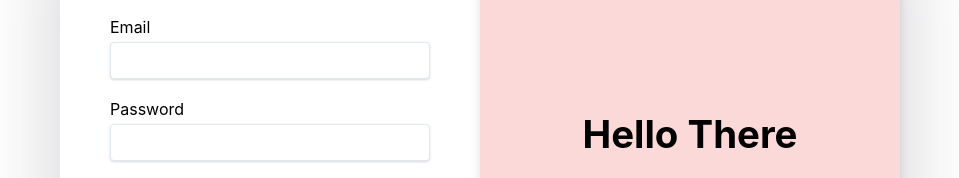
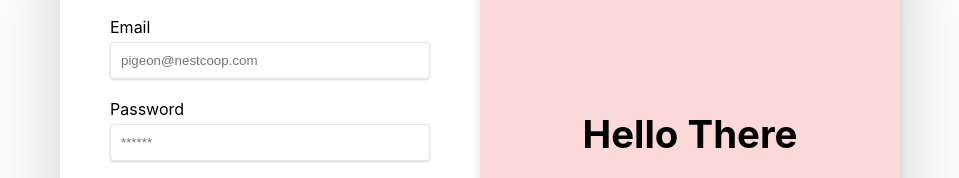
Before and after one commit to jasonhoo95/piegeonholelive-frontendtest, a plain HTML site: page index.html in a window 1280 px wide. Shown: the part 242-420 px from the top of the page, without its empty margins (160-1119 px from the left). Drawn offline with Linux system fonts and the light colour scheme.

Commit message:
fix placeholder color

```diff
--- a/index.html
+++ b/index.html
@@ -12,11 +12,11 @@
 							<h2 style="text-align: center">Sign In</h2>
 							<div style="margin-bottom: 20px">
 								<div>Email</div>
-								<input class="inputTxt" type="email" required />
+								<input class="inputTxt" placeholder="pigeon@nestcoop.com" type="email" required />
 							</div>
 							<div style="margin-bottom: 20px">
 								<div>Password</div>
-								<input class="inputTxt" type="password" onkeyup="validatePasswordLength(event)" required />
+								<input class="inputTxt" type="password" placeholder="******" onkeyup="validatePasswordLength(event)" required />
 							</div>
 							<button class="pink-btn">Login</button>
 							<div id="createAccount" onclick="changeAnimation()" class="underline-txt">Create account</div>
@@ -30,15 +30,15 @@
 							<h2 style="text-align: center">Create Account</h2>
 							<div style="margin-bottom: 20px">
 								<div>Email</div>
-								<input class="inputTxt" type="email" required />
+								<input class="inputTxt" placeholder="pigeon@nestcoop.com" type="email" required />
 							</div>
 							<div style="margin-bottom: 20px">
 								<div>Password</div>
-								<input id="password" onkeyup="validatePasswordLength(event)" class="inputTxt" type="password" required />
+								<input id="password" placeholder="******" onkeyup="validatePasswordLength(event)" class="inputTxt" type="password" required />
 							</div>
 							<div style="margin-bottom: 20px">
 								<div>Confirm Password</div>
-								<input onkeyup="validatePasswordMatch()" id="confirmPassword" class="inputTxt" type="password" required />
+								<input onkeyup="validatePasswordMatch()" placeholder="******" id="confirmPassword" class="inputTxt" type="password" required />
 							</div>
 							<button style="background-color: #394d63" class="pink-btn">Create</button>
 							<div id="createAccount" onclick="changeAnimation('slideRight')" class="underline-txt">Already has an account</div>
--- a/main.css
+++ b/main.css
@@ -58,11 +58,16 @@ body {
 .inputTxt {
 	border-radius: 0.25rem !important;
 	width: 100%;
-	color: #6c757d !important;
 	margin-top: 5px;
+	color: black;
 	padding: 10px 10px;
 	border: 1px solid #e2e8f0 !important;
 	box-shadow: 0 1px 3px 0 rgba(0, 0, 0, 0.1), 0 1px 2px 0 rgba(0, 0, 0, 0.06) !important;
+}
+
+.inputTxt ::placeholder {
+	/* Chrome, Firefox, Opera, Safari 10.1+ */
+	color: #6c757d !important;
 }
 
 .background-box {
```
